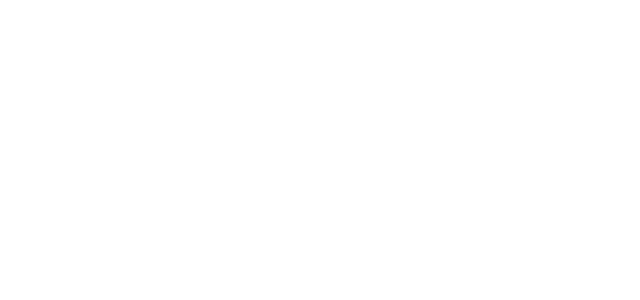
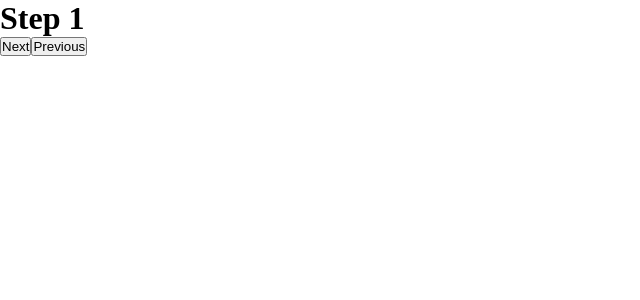
Before and after one commit to abrehan2/React-Design-Patterns, a React (Vite) app: page / in a window 1280 px wide. Shown: the top 300 px of the page, without its empty margins (0-640 px from the left). Built offline with nearby package versions, Linux system fonts and the light colour scheme.

Commit message:
chore: implement uncontrolled-onboarding-flow

```diff
--- a/src/App.jsx
+++ b/src/App.jsx
@@ -1,4 +1,5 @@
 // IMPORTS -
+import React from "react";
 import {
   people,
   products,
@@ -16,10 +17,10 @@
 import ProductInfo from "./components/container-components/product-info";
 import DataSourceLoader from "./components/container-components/data-source-loader";
 import axios from "axios";
-import UncontrolledForm from "./components/uncontrolled-components";
-import ControlledForm from "./components/controlled-components";
+import UncontrolledForm from "./components/uncontrolled-form";
+import ControlledForm from "./components/controlled-form";
 import ControlledModal from "./components/controlled-modal";
-import React from "react";
+import UncontrolledOnboardingFlow from "./components/uncontrolled-onboarding-flow";
 
 // COMPONENTS -
 const LeftHandComponent = () => {
@@ -34,6 +35,22 @@
   const response = await axios.get(url);
   return response.data;
 };
+
+const StepOne = ({goToNext, goToPrev}) => <>
+<h1>Step 1</h1>
+<button onClick={goToNext}>Next</button>
+<button onClick={goToPrev}>Previous</button>
+</>
+const StepTwo = ({goToNext, goToPrev}) => <>
+<h1>Step 2</h1>
+<button onClick={goToNext}>Next</button>
+<button onClick={goToPrev}>Previous</button>
+</>
+const StepThree = ({goToNext, goToPrev}) => <>
+<h1>Step 3</h1>
+<button onClick={goToNext}>Next</button>
+<button onClick={goToPrev}>Previous</button>
+</>
 
 export default function App() {
   const [shouldShow, setShouldShow] = React.useState(false);
@@ -113,17 +130,23 @@
       </DataSourceLoader> */}
       {/* -------------------------------- UNCONTROLLED COMPONENT -------------------------------- */}
       {/* <UncontrolledForm /> */}
-       {/* -------------------------------- CONTROLLED COMPONENT -------------------------------- */}
-       {/* <ControlledForm /> */}
-       {/* -------------------------------- CONTROLLED MODAL -------------------------------- */}
-       {/* <ControlledModal
+      {/* -------------------------------- CONTROLLED COMPONENT -------------------------------- */}
+      {/* <ControlledForm /> */}
+      {/* -------------------------------- CONTROLLED MODAL -------------------------------- */}
+      {/* <ControlledModal
        shouldShow={shouldShow}
        onClose={() => setShouldShow(false)}
        >
         <h1>Hello!</h1>
        </ControlledModal>
        <button onClick={() => setShouldShow(!shouldShow)}>Show Modal</button> */}
-       {/* -------------------------------- UNCONTROLLED ONBOARDING FLOW -------------------------------- */}
+      {/* -------------------------------- UNCONTROLLED ONBOARDING FLOW -------------------------------- */}
+
+      <UncontrolledOnboardingFlow>
+        <StepOne />
+        <StepTwo />
+        <StepThree />
+      </UncontrolledOnboardingFlow>
     </>
   );
 }
--- /dev/null
+++ b/src/components/uncontrolled-onboarding-flow/index.jsx
@@ -0,0 +1,26 @@
+import React from "react";
+
+export default function UncontrolledOnboardingFlow({ children, onFinish }) {
+  const [onboardingData, setOnboardingData] = React.useState({});
+  const [currentIndex, setCurrentIndex] = React.useState(0);
+  const childLength = React.Children.toArray(children).length;
+  const currentChild = React.Children.toArray(children)[currentIndex];
+
+  const goToNext = () => {
+    if (currentIndex < childLength - 1) {
+      setCurrentIndex(currentIndex + 1);
+    }
+  };
+
+  const goToPrev = () => {
+    if (currentIndex > 0 || currentIndex == childLength - 1) {
+      setCurrentIndex(currentIndex - 1);
+    }
+  };
+
+  if (React.isValidElement(currentChild)) {
+    return React.cloneElement(currentChild, { goToNext, goToPrev });
+  }
+
+  return currentChild;
+}
```
Also changed, not shown: src/components/controlled-form/index.jsx (renamed from src/components/controlled-components/index.jsx), src/components/uncontrolled-form/index.jsx (renamed from src/components/uncontrolled-components/index.jsx).
